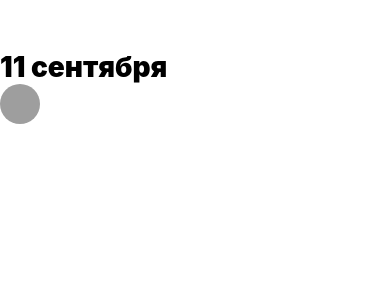
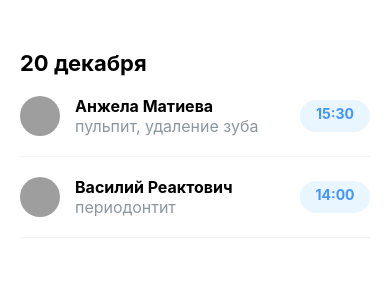
Before and after one commit to SerdarAtamuradov/DentalApp, a React Native app: screen / in a window 390 px wide. Shown: the top 300 px of the page. Built offline with nearby package versions, Linux system fonts and the light colour scheme; grey boxes are pictures that could not be loaded.

Commit message:
Added to module

```diff
--- a/App.js
+++ b/App.js
@@ -2,44 +2,37 @@
 import React from "react";
 import { StyleSheet, Text, View } from "react-native";
 import styled from "styled-components/native";
+import { Group } from "./components";
 
 export default function App() {
   return (
-    // <View style={styles.container}>
-    //   <Text>Serdarbek</Text>
-    //   <StatusBar style="auto" />
-    // </View>
     <Container>
-      <Group>
-        <GroupTitle>11 сентября</GroupTitle>
-        <GroupItem>
-          <Avatar
-            source={{
-              uri:
-                "https://sun1.dataix-by-minsk.userapi.com/impg/cDPKK44F7WUxVhGin-cEQylnoKlX1W1pC1AfvA/kzIPgDxsNc8.jpg?size=200x0&quality=96&crop=0,175,448,448&sign=cb6e10d67235948437c05101304f06ce&ava=1",
-            }}
-          />
-        </GroupItem>
-      </Group>
+      <Group
+        title="20 декабря"
+        items={[
+          {
+            time: "15:30",
+            diagnosis: "пульпит, удаление зуба",
+            user: {
+              fullname: "Анжела Матиева",
+              avatar:
+                "https://sun2.dataix-by-minsk.userapi.com/impg/c857736/v857736470/1979ae/icAtw6izfyc.jpg?size=50x0&quality=96&crop=0,161,708,708&sign=0af826e647e9a3a1502b075846fccb94&ava=1",
+            },
+          },
+          {
+            time: "14:00",
+            diagnosis: "периодонтит",
+            user: {
+              fullname: "Василий Реактович",
+              avatar:
+                "https://sun1.dataix-by-minsk.userapi.com/impg/cDPKK44F7WUxVhGin-cEQylnoKlX1W1pC1AfvA/kzIPgDxsNc8.jpg?size=50x0&quality=96&crop=0,175,448,448&sign=0a90d5e8a93f1a922d83d6367922459a&ava=1",
+            },
+          },
+        ]}
+      ></Group>
     </Container>
   );
 }
-
-const Avatar = styled.Image`
-  border-radius: 50px;
-  width: 40px;
-  height: 40px;
-`;
-
-const GroupItem = styled.View``;
-
-const GroupTitle = styled.Text`
-  font-weight: 900;
-  font-size: 28px;
-  color: #000000;
-`;
-
-const Group = styled.View``;
 
 const Container = styled.View`
   flex: 1;
--- /dev/null
+++ b/components/Group.js
@@ -0,0 +1,80 @@
+// "https://sun2.dataix-by-minsk.userapi.com/impg/c857736/v857736470/1979ae/icAtw6izfyc.jpg?size=50x0&quality=96&crop=0,161,708,708&sign=0af826e647e9a3a1502b075846fccb94&ava=1"
+//import { StatusBar } from "expo-status-bar";
+import React from "react";
+import { View } from "react-native";
+import styled from "styled-components/native";
+
+const Group = ({ title, items }) => {
+  return (
+    <GroupBlock>
+      <GroupTitle>{title}</GroupTitle>
+      {items.map((item, index) => (
+        <GroupItem key={index}>
+          <Avatar source={{ uri: item.user.avatar }} />
+          <View style={{ flex: 1 }}>
+            <FullName>{item.user.fullname}</FullName>
+            <GrayText>{item.diagnosis}</GrayText>
+          </View>
+          <GroupDate>{item.time}</GroupDate>
+        </GroupItem>
+      ))}
+    </GroupBlock>
+  );
+};
+
+Group.defaultProps = {
+  groupTitle: "Untitled",
+  items: [],
+};
+
+const GroupDate = styled.Text`
+  background: ${(props) => (props.active ? "#2A86FF;" : "#e9f5ff;")};
+  color: ${(props) => (props.active ? "#2FFF;" : "#4294ff;")};
+  border-radius: 18px;
+  font-weight: bold;
+  font-size: 14px;
+  width: 70px;
+  height: 32px;
+  text-align: center;
+  line-height: 28px;
+`;
+
+const GrayText = styled.Text`
+  font-size: 16px;
+  color: #8b979f;
+`;
+
+const FullName = styled.Text`
+  font-style: normal;
+  font-size: 16px;
+  /*font-weight: 600;*/
+  font-weight: bold;
+`;
+
+const Avatar = styled.Image`
+  border-radius: 50px;
+  width: 40px;
+  height: 40px;
+  margin-right: 15px;
+`;
+
+const GroupItem = styled.TouchableOpacity`
+  padding: 20px 0;
+  flex-direction: row;
+  align-items: center;
+  border-bottom-width: 1px;
+  border-bottom-color: #f3f3f3;
+`;
+
+const GroupTitle = styled.Text`
+  font-size: 22px;
+  /*font-weight: 800;*/
+  font-weight: bold;
+  color: #000000;
+`;
+
+const GroupBlock = styled.View`
+  padding: 0 20px;
+`;
+
+export default Group;
--- /dev/null
+++ b/components/index.js
@@ -0,0 +1 @@
+export { default as Group } from "./Group";
```
